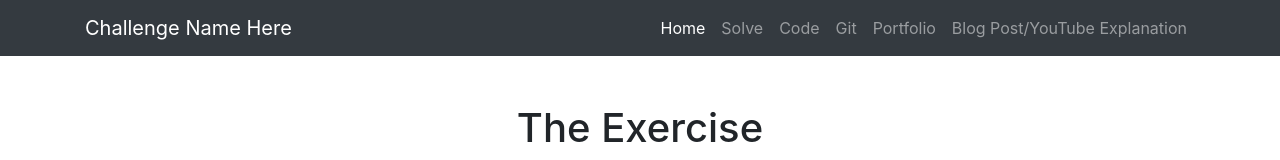
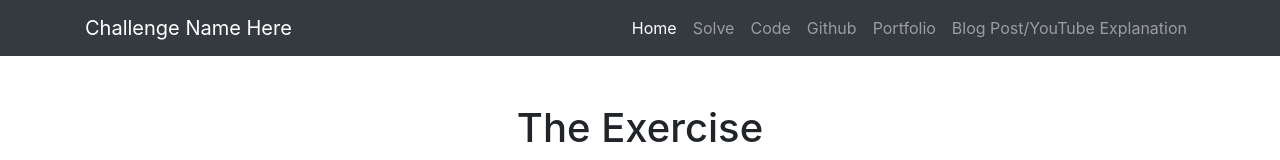
Before and after one commit to AdrianEdelen/Tacocat, a plain HTML site: page Solve.html in a window 1280 px wide. Shown: the top 160 px of the page. Drawn offline with nearby package versions, Linux system fonts and the light colour scheme.

Commit message:
Update Solve.html

```diff
--- a/Solve.html
+++ b/Solve.html
@@ -38,7 +38,7 @@
                         <a class="nav-link" href="/Code.html">Code</a>
                     </li>
                     <li class="nav-item">
-                        <a class="nav-link" href="#">Git</a>
+                        <a class="nav-link" href="https://github.com/AdrianEdelen/Tacocat" target="_blank">Github</a>
                     </li>
                     <li class="nav-item">
                         <a class="nav-link" href="#">Portfolio</a>
```
